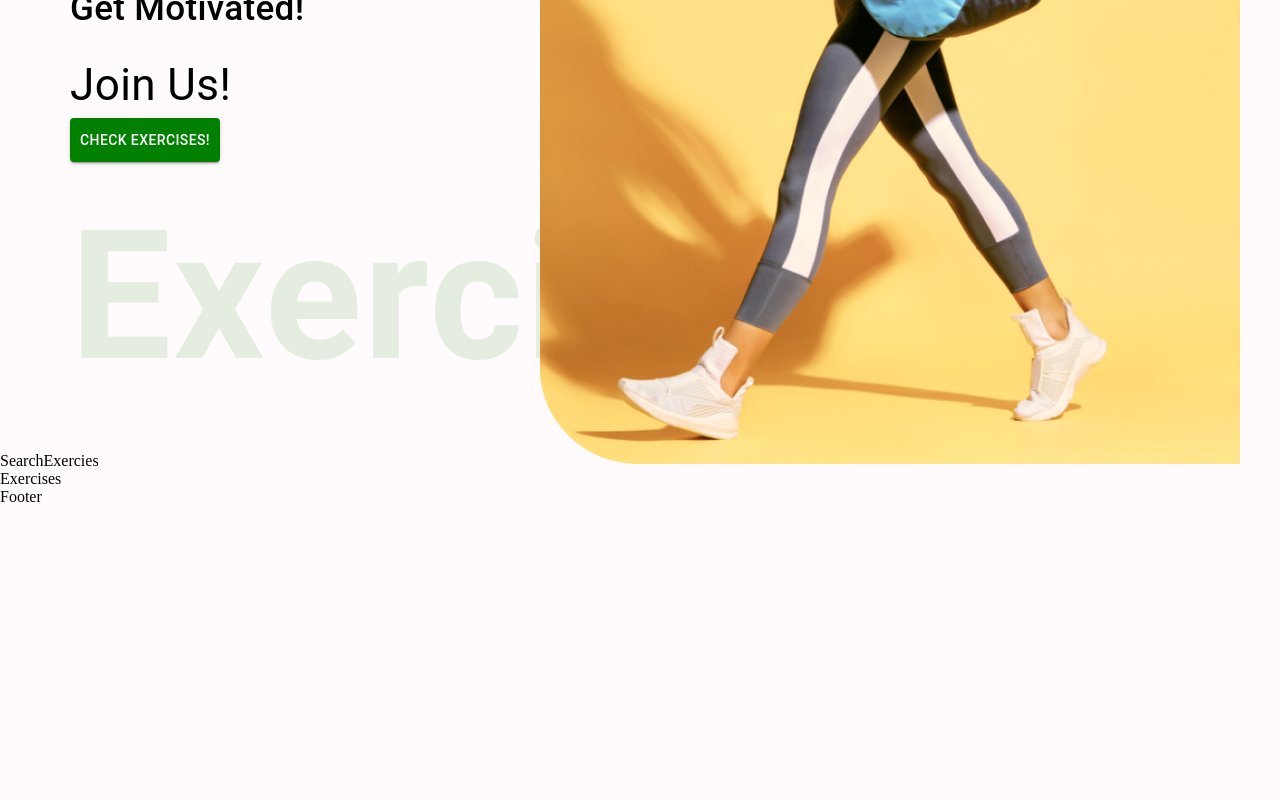
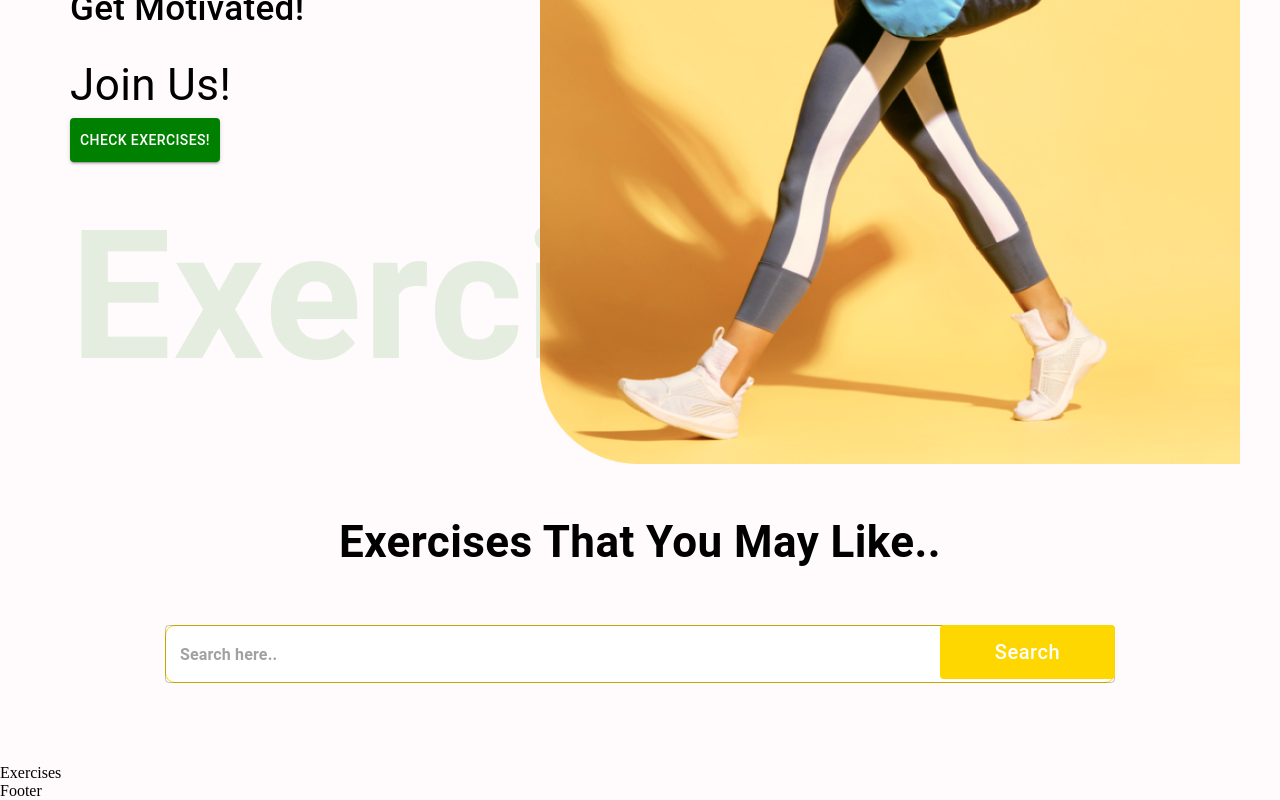
Before and after one commit to MohammedAlawna/GymApp, a React (Create React App) app in the folder gym/: page / in a window 1280 px wide. Shown: the part 401-1201 px from the top of the page. Before the commit the page ends 907 px from the top, so only its background shows below. Built offline with nearby package versions, Linux system fonts and the light colour scheme.

Commit message:
searchFieldAdded.
- Added Search Field.

```diff
--- a/gym/src/components/SearchExercies.js
+++ b/gym/src/components/SearchExercies.js
@@ -1,7 +1,59 @@
-import React from "react";
+import React, { useEffect, useState } from "react";
+import { Box, Button, Stack, Typography, TextField } from "@mui/material";
 
-function SearchExercies() {
-  return <div>SearchExercies</div>;
-}
+const SearchExercies = () => {
+  return (
+    <Stack alignItems="center" mt="37px" justifyContent="center" p="20px">
+      <Typography
+        fontWeight="700"
+        px
+        sx={{
+          fontSize: { lg: "44px", xs: "30px" },
+        }}
+        mb="50px"
+        textAlign="center"
+      >
+        Exercises That You May Like..
+      </Typography>
+      <Box position="relative" mb="61px">
+        <TextField
+          sx={{
+            input: {
+              fontWeight: "700",
+              border: "gold solid 1px",
+              borderRadius: "10px",
+            },
+            width: {
+              lg: "950px",
+              xs: "350px",
+            },
+            backgroundColor: "#fff",
+            borderRadius: "10px",
+          }}
+          height="76px"
+          value=""
+          onChange={(e) => {}}
+          placeholder="Search here.."
+          type="text"
+        />
+        <Button
+          className="search-btn"
+          sx={{
+            bgcolor: "gold",
+            color: "white",
+            textTransform: "none",
+            width: { lg: "175px", xs: "80px" },
+            fontSize: { lg: "20px", xs: "14px" },
+            height: "54px",
+            position: "absolute",
+            right: "0",
+          }}
+        >
+          Search
+        </Button>
+      </Box>
+    </Stack>
+  );
+};
 
 export default SearchExercies;
```
